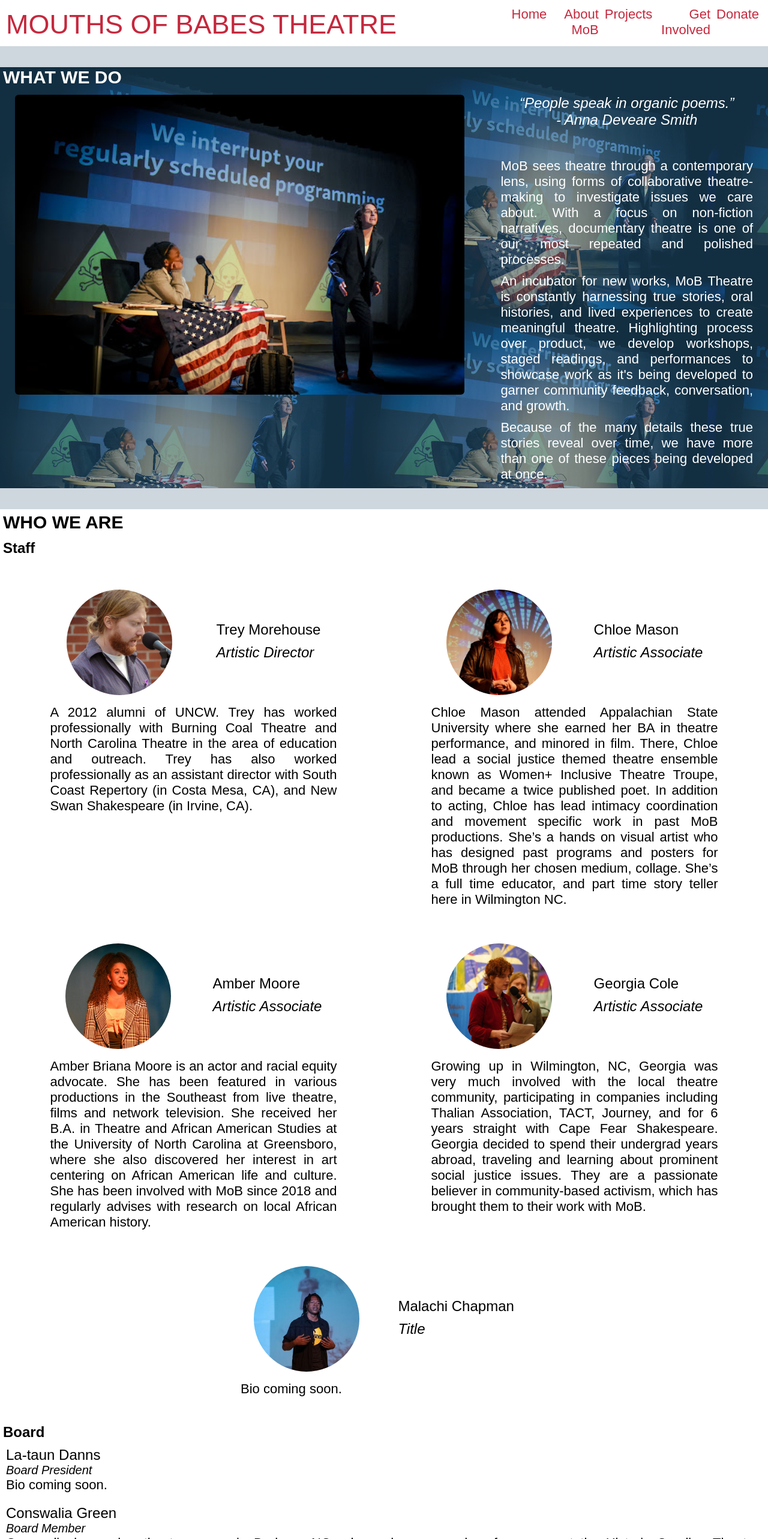
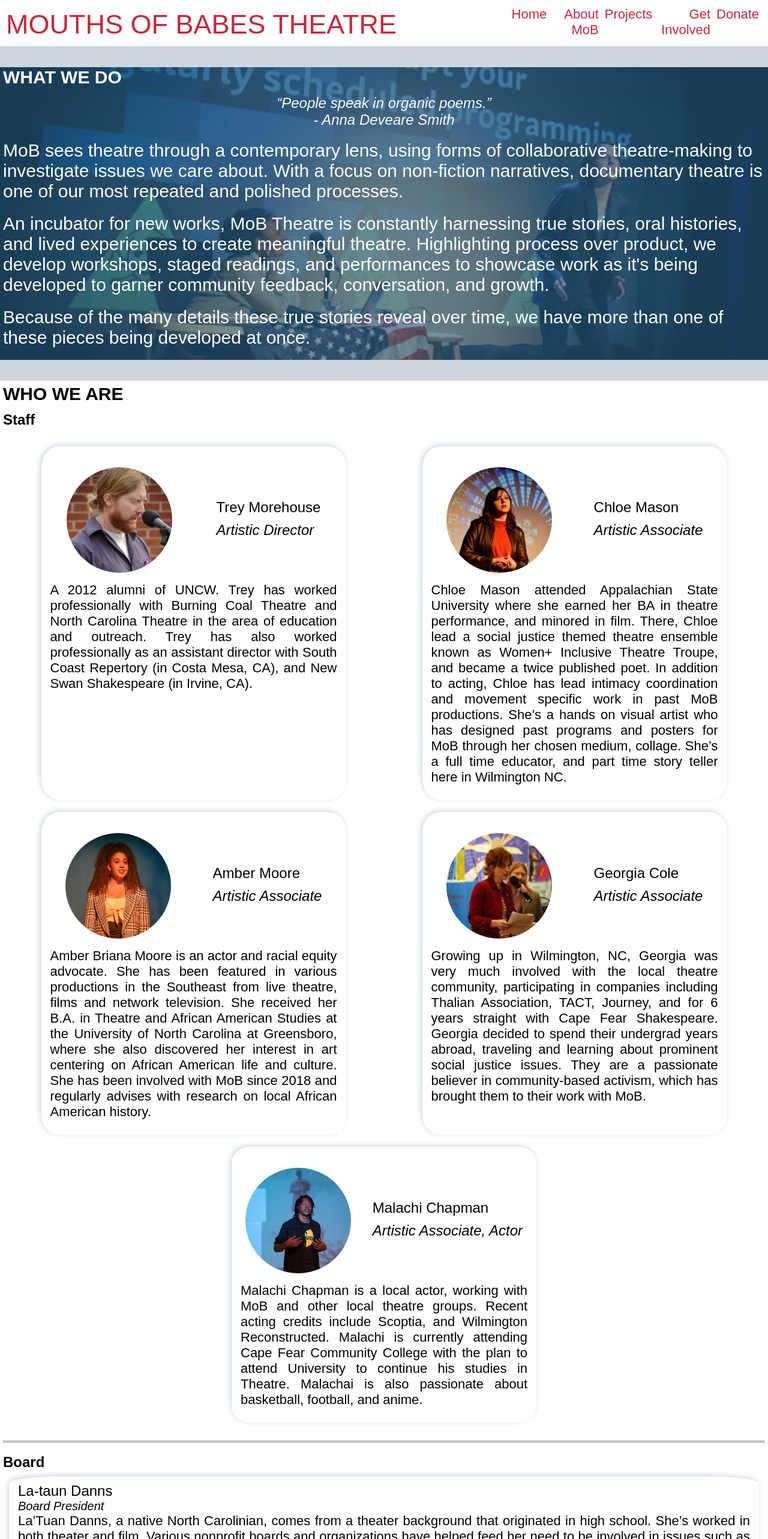
Before and after one commit to mackwick/MoB_Website_FE, a React (Vite) app: page /about in a window 1280 px wide. Shown: the top 2566 px of the page at 60% size. Built offline with nearby package versions, Linux system fonts and the light colour scheme; a web font is replaced by a local one.

Commit message:
color change on about page

```diff
--- a/src/index.css
+++ b/src/index.css
@@ -373,7 +373,7 @@ nav:has(#ham-toggle:checked) .hamburger-menu span:nth-child(3) {
 }
 
 .about-team {
-  color: var(--cream);
+  color: black;
   background: white;
   padding: 5px;
 }
@@ -408,13 +408,13 @@ h3 {
   padding-bottom: 20px !important;
 }
 
-.about-body {
+/* .about-body {
   display: flex;
   flex-direction: row;
-}
+} */
 
 .mission-div p {
-  padding-bottom: 10px;
+  padding-bottom: 20px;
 }
 
 .bios-div {
@@ -425,8 +425,11 @@ h3 {
 .board-bio {
   display: flex;
   flex-direction: column;
-  /* border-top: solid var(--cream) 2px; */
-  padding: 10px 0;
+  /* border: solid black 1px; */
+  border-radius: 6%;
+  box-shadow: -2px -2px 10px var(--shadow);
+  padding: 10px;
+  margin: 10px;
 }
 
 .team-bio-one {
@@ -491,7 +494,7 @@ h3 {
   display: flex;
   flex-direction: column;
   justify-content: center;
-  border: 3px solid var(--cream);
+  border: 3px solid white;
   border-radius: 6px;
   margin: 3px;
   padding: 5px;
@@ -502,7 +505,12 @@ h3 {
 
 .press-link,
 .project-link {
-  color: var(--cream);
+  color: white;
+  text-decoration: underline;
+}
+
+.press-link:hover {
+  color: black;
 }
 
 .about-sponsors {
@@ -870,6 +878,12 @@ h3 {
     height: 8rem;
     width: 8rem;
   }
+
+  .mission-div {
+    font-size: 22px;
+    background-size: cover;
+    background-position: center;
+  }
 }
 
 @media screen and (min-width: 860px) {
@@ -1000,9 +1014,9 @@ h3 {
     margin: 50px 25px 20px 25px;
   } */
 
-  .brief-bio {
+  /* .brief-bio {
     font-size: 22px;
-  }
+  } */
 
   .landing-teaser {
     min-height: 50dvh;
@@ -1022,41 +1036,50 @@ h3 {
     width: 18rem;
   }
 
-  .about-header,
+  /* .about-header,
   .contact-header,
   .projects-header {
     font-size: 5rem;
-  }
+  } */
 
   .team-bio-pic {
     height: 11rem;
     width: 11rem;
   }
 
-  .about-body {
+  /* .about-body {
     justify-content: space-around;
     gap: 60px;
-  }
+  } */
 
-  .about-body-one {
+  /* .about-body-one {
     display: contents;
     justify-content: center;
-  }
+  } */
 
-  .about-image-main {
+  /* .about-image-main {
     height: 500px;
     border-radius: 6px;
     margin-left: 20px;
     margin-bottom: 20px;
+  } */
+
+  /* .about-body-two {
+    margin-right: 20px;
+    text-align: justify;
+  } */
+
+  /* .about-mission {
+    padding-top: 30px;
+  } */
+
+  .mission-div {
+    background-image: linear-gradient(#255f85a2, #255f85a2),
+      url("/images/shadowday-scotop-hl.jpg");
   }
 
-  .about-body-two {
-    margin-right: 20px;
-    text-align: justify;
-  }
-
-  .about-mission {
-    padding-top: 30px;
+  .about-body {
+    font-size: 30px;
   }
 
   .bios-div-one {
@@ -1212,6 +1235,19 @@ h3 {
     font-size: 4rem;
   }
 
+  .mission-div {
+    background-image: linear-gradient(#255f85c9, #255f85c9),
+      url("/images/shadowday-scotop-hl.jpg");
+  }
+
+  .about-body {
+    font-size: 32px;
+  }
+
+  .about-mission {
+    padding: 30px 5px;
+  }
+
   .team-bio {
     /* width: 23%; */
     /* border: dotted var(--cream) 2px; */
--- a/src/pages/About.jsx
+++ b/src/pages/About.jsx
@@ -20,31 +20,33 @@ function About() {
         <h3>WHAT WE DO</h3>
 
         <div className="about-body">
-          <div className="about-body-one">
+          {/* <div className="about-body-one">
             <img src={image} className="about-image-main" />
-          </div>
+          </div> */}
           <div className="about-body-two">
             <p className="about-quote">
               “People speak in organic poems.” <span>- Anna Deveare Smith</span>
             </p>
-            <p className="about-mission">
+            <div className="about-mission">
+              <p>
                 MoB sees theatre through a contemporary lens, using forms of
-              collaborative theatre-making to investigate issues we care about.
-              With a focus on non-fiction narratives, documentary theatre is one
-              of our most repeated and polished processes.
+                collaborative theatre-making to investigate issues we care
+                about. With a focus on non-fiction narratives, documentary
+                theatre is one of our most repeated and polished processes.
               </p>
               <p>
                 An incubator for new works, MoB Theatre is constantly harnessing
                 true stories, oral histories, and lived experiences to create
-              meaningful theatre. Highlighting process over product, we develop
-              workshops, staged readings, and performances to showcase work as
-              it's being developed to garner community feedback, conversation,
-              and growth.
+                meaningful theatre. Highlighting process over product, we
+                develop workshops, staged readings, and performances to showcase
+                work as it's being developed to garner community feedback,
+                conversation, and growth.
               </p>
               <p>
                 Because of the many details these true stories reveal over time,
                 we have more than one of these pieces being developed at once.
-            </p>
+              </p>{" "}
+            </div>
           </div>
         </div>
       </div>
@@ -88,17 +90,24 @@ function About() {
             <Team
               image={Malachi}
               name={"Malachi Chapman"}
-              title={"Title"}
-              bio={"Bio coming soon."}
+              title={"Artistic Associate, Actor"}
+              bio={
+                "Malachi Chapman is a local actor, working with MoB and other local theatre groups. Recent acting credits include Scoptia, and Wilmington Reconstructed. Malachi is currently attending Cape Fear Community College with the plan to attend University to continue his studies in Theatre. Malachai is also passionate about basketball, football, and anime."
+              }
             />
           </div>
 
           <div className="bios-div-two">
+            <hr />
+            <hr />
+            <br />
             <h2>Board</h2>
             <Board
               name={"La-taun Danns"}
               title={"Board President"}
-              bio={"Bio coming soon."}
+              bio={
+                "La’Tuan Danns, a native North Carolinian, comes from a theater background that originated in high school. She’s worked in both theater and film. Various nonprofit boards and organizations have helped feed her need to be involved in issues such as the arts, education, worker rights, and children issues. Currently, the focus is on her for fantastical daughters who have also inherited love of the arts. As a graduate of UNCW, she is active in the theatre community and happy to be a part of MoB, a company that highlights such relevant and tough issues."
+              }
             />
             <Board
               name={"Conswalia Green"}
```
Lines whose indentation alone changed are shown as unchanged.
